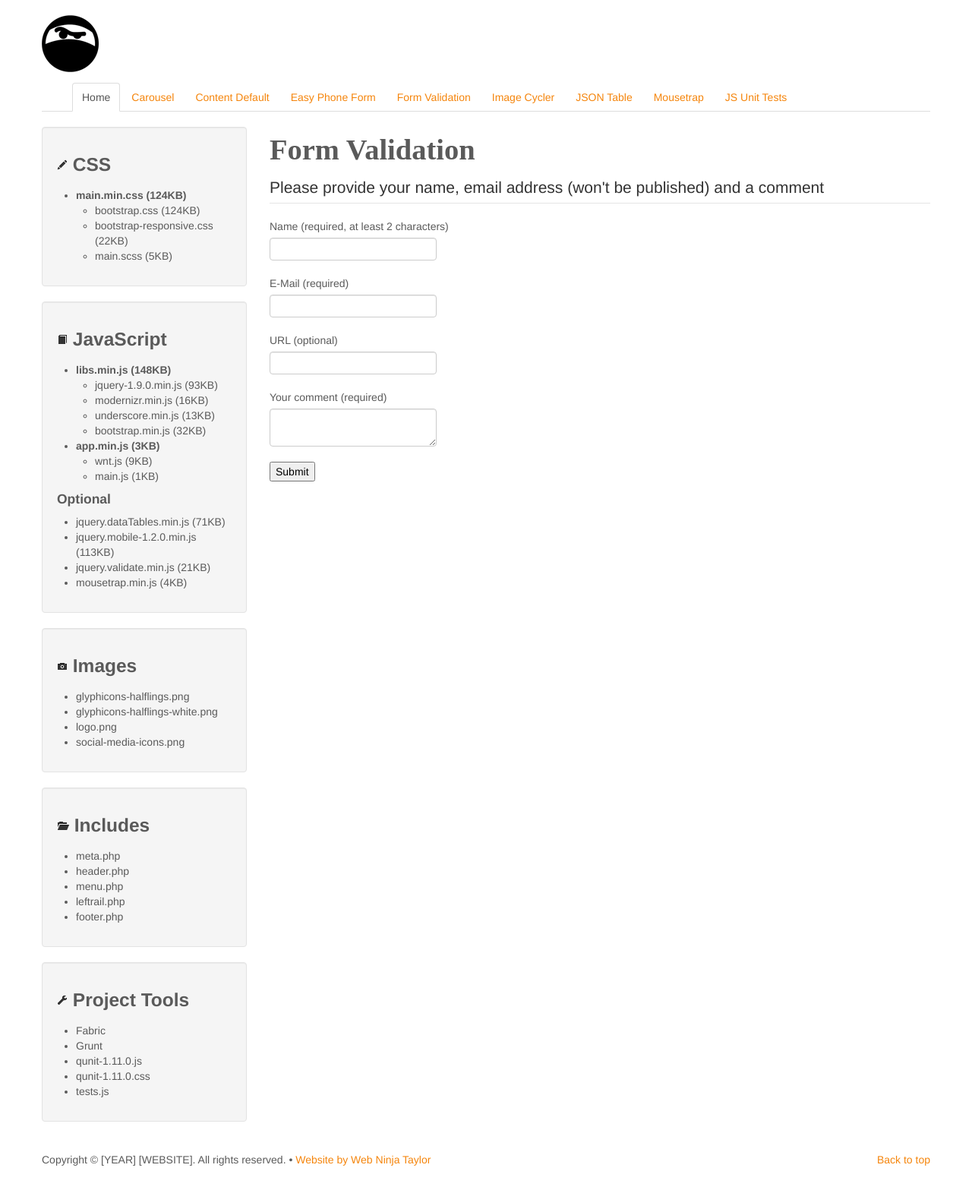
After one commit to webninjataylor/wntframework, a PHP site: page /pages/formvalidation.php in a window 1280 px wide. The commit adds this page. Shown: the whole page at 76% size. Run offline with PHP 8.4, Linux system fonts and the light colour scheme; some libraries are stand-ins or nearby versions; some web fonts are replaced.

Commit message:
Simple form validation

```diff
--- a/includes/menu.php
+++ b/includes/menu.php
@@ -9,6 +9,7 @@
         <li><a href="/wntframework/pages/carousel.php">Carousel</a></li>
         <li><a href="/wntframework/pages/contentdefault.php">Content Default</a></li>
         <li><a href="/wntframework/pages/easyphoneform.php">Easy Phone Form</a></li>
+        <li><a href="/wntframework/pages/formvalidation.php">Form Validation</a></li>
         <li><a href="/wntframework/pages/imagecycler.php">Image Cycler</a></li>
         <li><a href="/wntframework/pages/jsontable.php">JSON Table</a></li>
         <li><a href="/wntframework/pages/mousetrap.php">Mousetrap</a></li>
--- /dev/null
+++ b/pages/formvalidation.php
@@ -0,0 +1,51 @@
+<!DOCTYPE HTML>
+<html lang="en-US">
+<head>
+    <meta charset="UTF-8">
+    <title>Form Validation</title>
+    <?php include('../includes/meta.php'); ?>
+</head>
+<body>
+    <?php include('../includes/header.php'); ?>
+    <?php include('../includes/menu.php'); ?>
+    <div class="container">
+        <div class="row">
+            <?php include('../includes/leftrail.php'); ?>
+            <section class="span9">
+                <h1>Form Validation</h1>
+                <form class="cmxform" id="commentForm" method="get" action="">
+                    <fieldset>
+                        <legend>Please provide your name, email address (won't be published) and a comment</legend>
+                        <p>
+                            <label for="cname">Name (required, at least 2 characters)</label>
+                            <input id="cname" name="name" minlength="2" type="text" required/>
+                        </p>
+                        <p>
+                            <label for="cemail">E-Mail (required)</label>
+                            <input id="cemail" type="email" name="email" required/>
+                        </p>
+                        <p>
+                            <label for="curl">URL (optional)</label>
+                            <input id="curl" type="url" name="url"/>
+                        </p>
+                        <p>
+                            <label for="ccomment">Your comment (required)</label>
+                            <textarea id="ccomment" name="comment" required></textarea>
+                        </p>
+                        <p>
+                            <input class="submit" type="submit" value="Submit"/>
+                        </p>
+                    </fieldset>
+                </form>
+            </section>
+        </div>
+    </div>
+    <?php include('../includes/footer.php'); ?>
+    <script type="text/javascript" src="/wntframework/js/jquery.validate.min.js"></script>
+    <script>
+        $("#commentForm").validate({
+            debug: true
+        });
+    </script>
+</body>
+</html>
```
